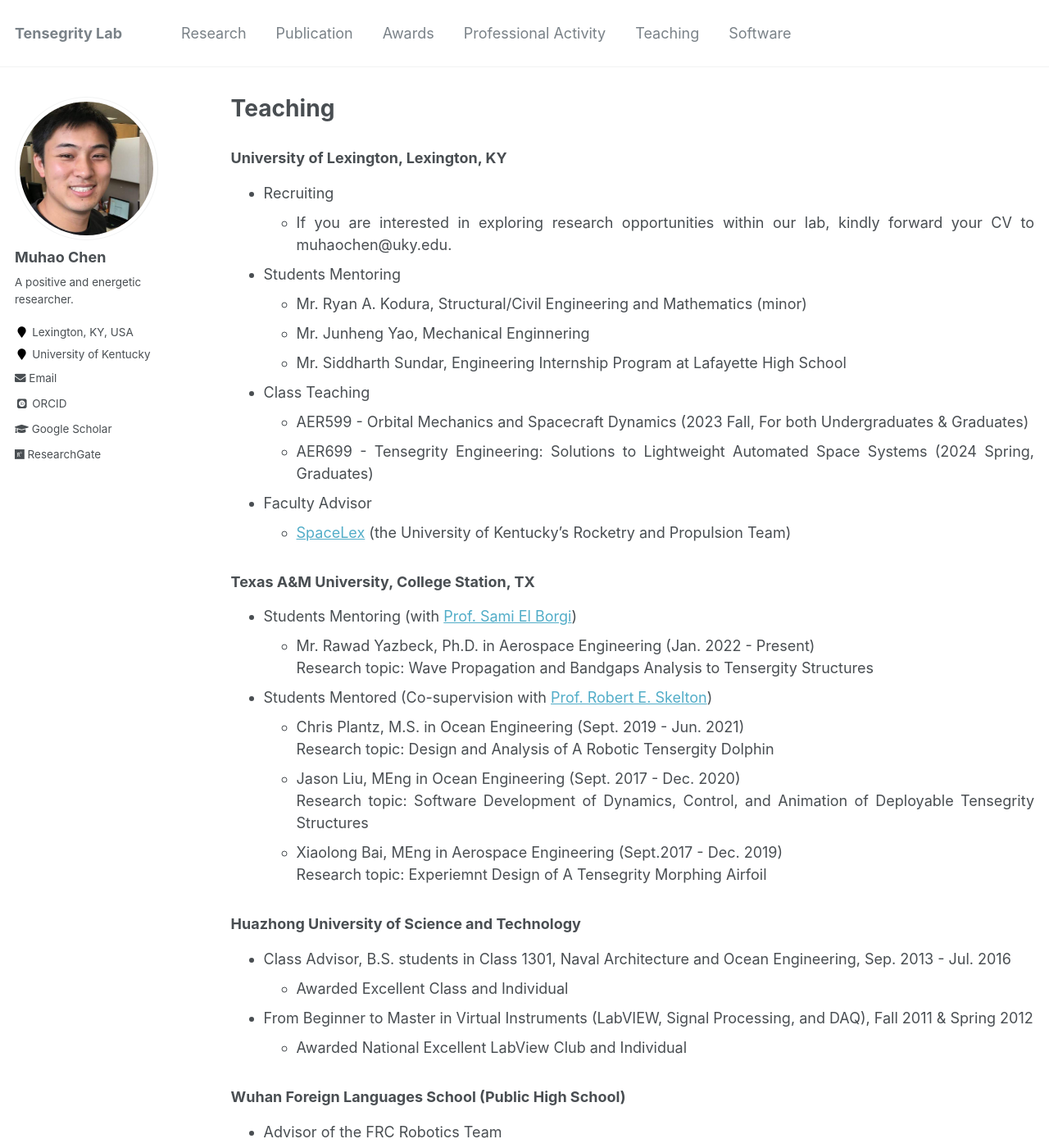
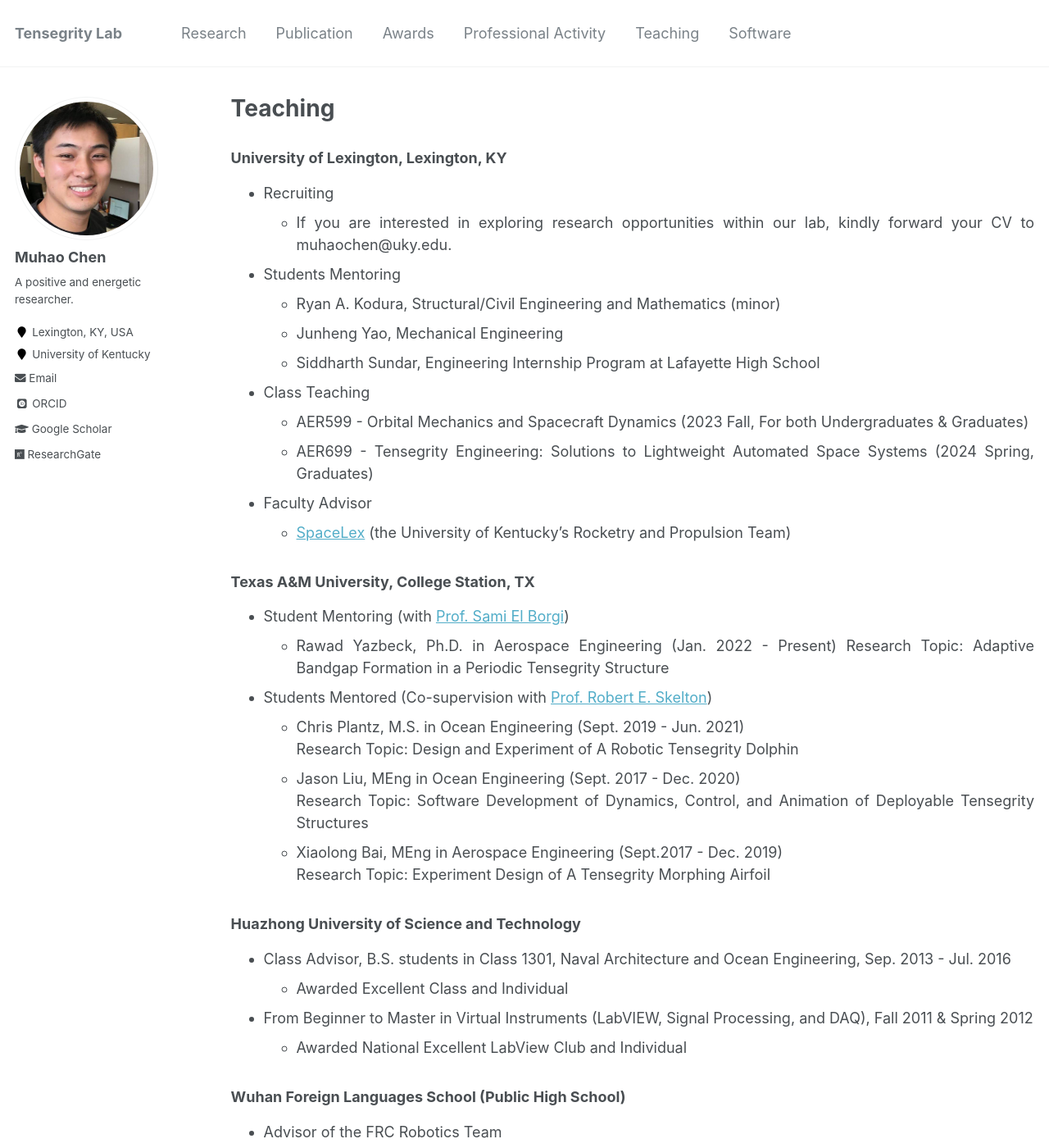
Before and after one commit to Muhao-Chen/muhao-chen.github.io, a Jekyll site: the page built from _pages/teaching.md, in a window 1280 px wide and 1400 px high. Shown: the whole window at 82% size. Built offline with Jekyll 4.4.1, drawn with Linux system fonts in a browser that asks for light colours; some web fonts are replaced.

Commit message:
Update teaching.md

```diff
--- a/_pages/teaching.md
+++ b/_pages/teaching.md
@@ -14,9 +14,9 @@ toc: true
     * If you are interested in exploring research opportunities within our lab, kindly forward your CV to muhaochen@uky.edu.
 
 - Students Mentoring
-    * Mr. Ryan A. Kodura, Structural/Civil Engineering and Mathematics (minor)
-    * Mr. Junheng Yao, Mechanical Enginnering
-    * Mr. Siddharth Sundar, Engineering Internship Program at Lafayette High School
+    * Ryan A. Kodura, Structural/Civil Engineering and Mathematics (minor)
+    * Junheng Yao, Mechanical Engineering
+    * Siddharth Sundar, Engineering Internship Program at Lafayette High School
 
 - Class Teaching
     * AER599 - Orbital Mechanics and Spacecraft Dynamics (2023 Fall, For both Undergraduates & Graduates)
@@ -25,17 +25,17 @@ toc: true
     * [SpaceLex](https://spacelex.engr.uky.edu/projects/meridian) (the University of Kentucky's Rocketry and Propulsion Team)
 
 ### Texas A&M University, College Station, TX
-- Students Mentoring (with [Prof. Sami El Borgi](https://www.qatar.tamu.edu/programs/mechanical-engineering/faculty-and-staff/dr.-sami-el-borgi))
-    * Mr. Rawad Yazbeck, Ph.D. in Aerospace Engineering (Jan. 2022 - Present)
-    Research topic: Wave Propagation and Bandgaps Analysis to Tensergity Structures
+- Student Mentoring (with [Prof. Sami El Borgi](https://www.qatar.tamu.edu/programs/mechanical-engineering/faculty-and-staff/dr.-sami-el-borgi))
+    * Rawad Yazbeck, Ph.D. in Aerospace Engineering (Jan. 2022 - Present)
+    Research Topic: Adaptive Bandgap Formation in a Periodic Tensegrity Structure
 
 - Students Mentored (Co-supervision with [Prof. Robert E. Skelton](https://bobskelton.github.io/))
     * Chris Plantz, M.S. in Ocean Engineering (Sept. 2019 - Jun. 2021)
-    Research topic: Design and Analysis of A Robotic Tensergity Dolphin
+    Research Topic: Design and Experiment of A Robotic Tensegrity Dolphin
     * Jason Liu, MEng in Ocean Engineering (Sept. 2017 - Dec. 2020)
-    Research topic: Software Development of Dynamics, Control, and Animation of Deployable Tensegrity Structures
+    Research Topic: Software Development of Dynamics, Control, and Animation of Deployable Tensegrity Structures
     * Xiaolong Bai, MEng in Aerospace Engineering (Sept.2017 - Dec. 2019)
-     Research topic: Experiemnt Design of A Tensegrity Morphing Airfoil
+     Research Topic: Experiment Design of A Tensegrity Morphing Airfoil
 
 
 ### Huazhong University of Science and Technology
```
